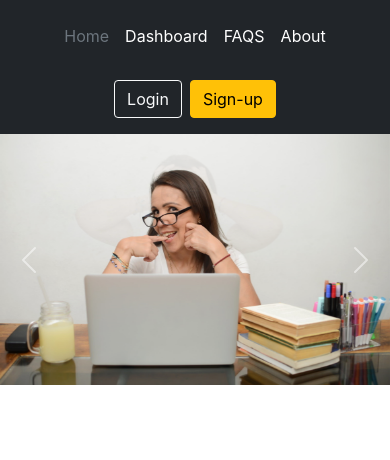
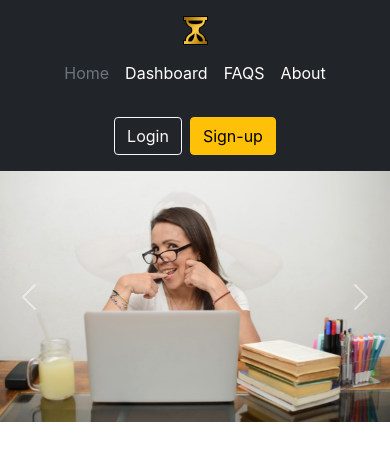
Before and after one commit to ERion42/ResumeChronomancy, a React (Create React App) app in the folder client/: page / in a window 390 px wide. Shown: the top 460 px of the page. Built offline with nearby package versions, Linux system fonts and the light colour scheme.

Commit message:
Front end exists- graphical layout needs to be tweaked- also added comments and removed extraneous files

```diff
--- a/client/src/App.js
+++ b/client/src/App.js
@@ -12,9 +12,9 @@ import {
 import { setContext } from '@apollo/client/link/context';
 import { BrowserRouter as Router, Route, Switch } from 'react-router-dom';
 // Front End
-import siteContainer from "./components/container";
 import NavBar from './components/navBar/index';
 import Page from './components/page/index';
+import LandingPage from "./pages/landingPage/index";
 
 // Required for GraphQL
 const httpLink = createHttpLink({
@@ -44,8 +44,14 @@ function App() {
     <ApolloProvider client={client}>
       <Router>
         <NavBar />
+        {/* Sidebar doesn't work */}
+        {/* <SideBar /> */}
 
-        <Page />
+        {/* Page needs formatting */}
+        {/* <Page /> */}
+
+        {/* Landing Page */}
+        <LandingPage />
 
       </Router>
     </ApolloProvider>
--- a/client/src/components/container.js
+++ /dev/null
@@ -1,10 +0,0 @@
-// Set up dependencies
-import React, { useState } from 'react';
-
-function Container({ currentPage, handlePageChange }) {
-    return (
-        <h1>TEST</h1>
-    )
-}
-
-export default Container;
--- a/client/src/components/navBar/index.js
+++ b/client/src/components/navBar/index.js
@@ -4,28 +4,28 @@ import Logo from '../img/logo.png'
 
 function NavBar() {
     return (
-        <header class="p-3 bg-dark text-white">
-            <div class="container">
-            <div class="d-flex flex-wrap align-items-center justify-content-center justify-content-lg-start">
-                <a href="/" class="d-flex align-items-center mb-2 mb-lg-0 text-white text-decoration-none">
+        <header className="p-3 bg-dark text-white">
+            <div className="container">
+            <div className="d-flex flex-wrap align-items-center justify-content-center justify-content-lg-start">
+                <a href="/" className="d-flex align-items-center mb-2 mb-lg-0 text-white text-decoration-none">
                 {/* Logo needs sizing work, too big right now */}
-                {/* <img src= {Logo}></img> */}
+                <img src= {Logo} alt="logo"></img>
                 </a>
 
-                <ul class="nav col-12 col-lg-auto me-lg-auto mb-2 justify-content-center mb-md-0">
-                    <li><a href="#" class="nav-link px-2 text-secondary">Home</a></li>
-                    <li><a href="#" class="nav-link px-2 text-white">Dashboard</a></li>
-                    <li><a href="#" class="nav-link px-2 text-white">FAQS</a></li>
-                    <li><a href="#" class="nav-link px-2 text-white">About</a></li>
+                <ul className="nav col-12 col-lg-auto me-lg-auto mb-2 justify-content-center mb-md-0">
+                    <li><a href="#" className="nav-link px-2 text-secondary">Home</a></li>
+                    <li><a href="#" className="nav-link px-2 text-white">Dashboard</a></li>
+                    <li><a href="#" className="nav-link px-2 text-white">FAQS</a></li>
+                    <li><a href="#" className="nav-link px-2 text-white">About</a></li>
                 </ul>
 
-                <form class="col-12 col-lg-auto mb-3 mb-lg-0 me-lg-3">
+                <form className="col-12 col-lg-auto mb-3 mb-lg-0 me-lg-3">
 
                 </form>
 
-                <div class="text-end">
-                <button type="button" class="btn btn-outline-light me-2">Login</button>
-                <button type="button" class="btn btn-warning">Sign-up</button>
+                <div className="text-end">
+                <button type="button" className="btn btn-outline-light me-2">Login</button>
+                <button type="button" className="btn btn-warning">Sign-up</button>
                 </div>
             </div>
             </div>
--- a/client/src/components/page/index.js
+++ b/client/src/components/page/index.js
@@ -1,43 +1,10 @@
 import React from 'react';
-import FirstPic from '../img/frustratedWriter.jpg'
-import SecondPic from '../img/happyWriter.jpg'
-import ThirdPic from '../img/businessMeeting.jpg'
+import BGPic from '../img/geometricBackground.jpg';
+
 
 function Page({ currentPage }) {
     return (
-        <div id="carouselExampleFade" class="carousel slide carousel-fade" data-bs-ride="carousel">
-            <div class="carousel-inner">
-                <div class="carousel-item active">
-                    <img src= {FirstPic} class="d-block w-100" alt="Photo by Rodrigo Ascencio on Scopio"/>
-                    <div class="carousel-caption d-none d-md-block bg-dark">
-                        <h5>First slide label</h5>
-                        <p>Some representative placeholder content for the first slide.</p>
-                    </div>
-                </div>
-                <div class="carousel-item">
-                    <img src= {SecondPic} class="d-block w-100" alt="..." />
-                    <div class="carousel-caption d-none d-md-block bg-dark">
-                        <h5>Second slide label</h5>
-                        <p>Some representative placeholder content for the second slide.</p>
-                    </div>
-                </div>
-                <div class="carousel-item">
-                    <img src= {ThirdPic} class="d-block w-100" alt="..." />
-                    <div class="carousel-caption d-none d-md-block bg-dark">
-                        <h5>Third slide label</h5>
-                        <p>Some representative placeholder content for the third slide.</p>
-                    </div>
-                </div>
-            </div>
-            <button class="carousel-control-prev" type="button" data-bs-target="#carouselExampleFade" data-bs-slide="prev">
-                <span class="carousel-control-prev-icon" aria-hidden="true"></span>
-                <span class="visually-hidden">Previous</span>
-            </button>
-            <button class="carousel-control-next" type="button" data-bs-target="#carouselExampleFade" data-bs-slide="next">
-                <span class="carousel-control-next-icon" aria-hidden="true"></span>
-                <span class="visually-hidden">Next</span>
-            </button>
-        </div>
+        <h1></h1>
     );
 }
 
--- a/client/src/components/sideBar.js
+++ /dev/null
@@ -1 +0,0 @@
-// Saved Resumes, Generate Resume, Visual Timeline, Account
--- a/client/src/components/sideBar/index.js
+++ b/client/src/components/sideBar/index.js
@@ -1,8 +1,9 @@
+// Bootstrap sidebars do not play nice with react... sidelining this for right now
 import React from 'react';
 
 function SideBar() {
     return (
-        <p></p>
+        <h1>not working</h1>
     );
 }
 
--- a/client/src/pages/landingPage/index.js
+++ b/client/src/pages/landingPage/index.js
@@ -1,9 +1,46 @@
+// Landing page needs some formatting
+// If we could get everything to fit on one screen with no vertical scrolling that'd be ideal.
 import React from 'react';
+import FirstPic from '../../components/img/frustratedWriter.jpg'
+import SecondPic from '../../components/img/happyWriter.jpg'
+import ThirdPic from '../../components/img/businessMeeting.jpg'
 
-function Landing() {
+function LandingPage({ currentPage }) {
     return (
-        <p></p>
+        <div id="carouselExampleFade" className="carousel slide carousel-fade" data-bs-ride="carousel">
+            <div className="carousel-inner">
+                <div className="carousel-item active">
+                    <img src= {FirstPic} className="d-block w-100" alt="Rodrigo Ascencio on Scopio"/>
+                    <div className="carousel-caption d-none d-md-block bg-dark">
+                        <h5>First slide label</h5>
+                        <p>Some representative placeholder content for the first slide.</p>
+                    </div>
+                </div>
+                <div className="carousel-item">
+                    <img src= {SecondPic} className="d-block w-100" alt="Rodrigo Ascencio on Scopio" />
+                    <div className="carousel-caption d-none d-md-block bg-dark">
+                        <h5>Second slide label</h5>
+                        <p>Some representative placeholder content for the second slide.</p>
+                    </div>
+                </div>
+                <div className="carousel-item">
+                    <img src= {ThirdPic} className="d-block w-100" alt="Scopio" />
+                    <div className="carousel-caption d-none d-md-block bg-dark">
+                        <h5>Third slide label</h5>
+                        <p>Some representative placeholder content for the third slide.</p>
+                    </div>
+                </div>
+            </div>
+            <button className="carousel-control-prev" type="button" data-bs-target="#carouselExampleFade" data-bs-slide="prev">
+                <span className="carousel-control-prev-icon" aria-hidden="true"></span>
+                <span className="visually-hidden">Previous</span>
+            </button>
+            <button className="carousel-control-next" type="button" data-bs-target="#carouselExampleFade" data-bs-slide="next">
+                <span className="carousel-control-next-icon" aria-hidden="true"></span>
+                <span className="visually-hidden">Next</span>
+            </button>
+        </div>
     );
 }
 
-export default Landing;
+export default LandingPage;
```
Also changed, not shown: client/src/components/navTabs.js (deleted, +0 -11 lines), client/src/components/img/logo.png, 1 other file (tests, documents, lock files or other folders).
